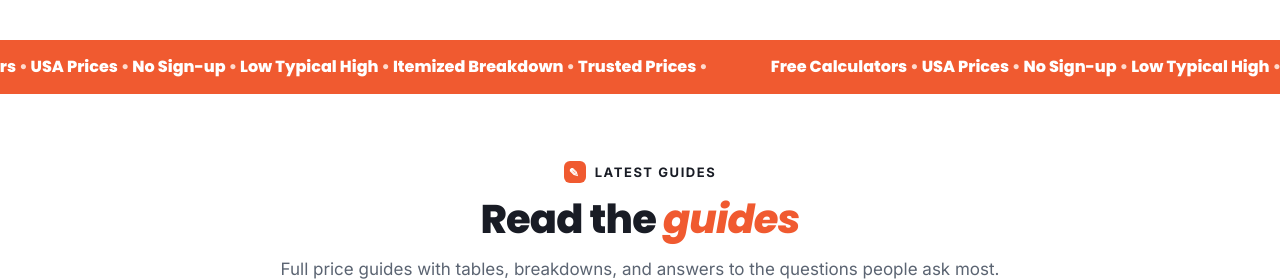
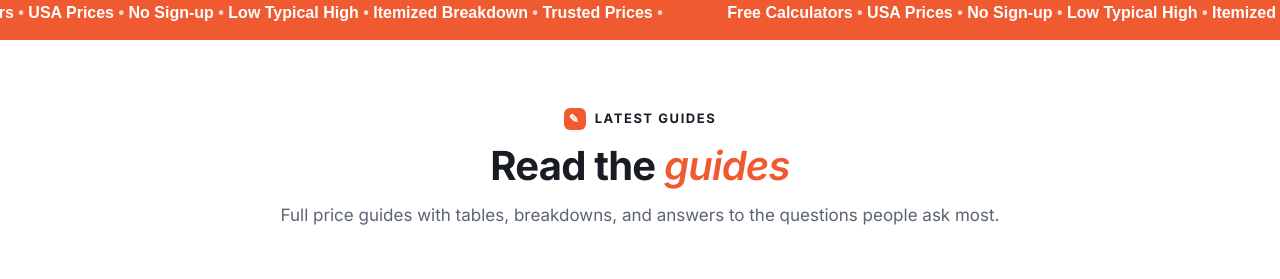
Before and after one commit to zaidmeo09-dhangal/howmuchdoesitcostusa, a Jekyll site: the page built from index.md, in a window 1280 px wide and 900 px high, scrolled down 8246 px, cut to the strip 256-535 px from the top of the window. Built offline with Jekyll 4.4.1, drawn with Linux system fonts in a browser that asks for light colours.

Commit message:
Initial deploy: add _includes/head.html

```diff
--- a/_includes/head.html
+++ b/_includes/head.html
@@ -34,7 +34,7 @@ gtag('config', 'G-FDLJY4B9YB');
 <link rel="icon" type="image/svg+xml" href="{{ '/favicon.svg' | relative_url }}">
 <link rel="preconnect" href="https://fonts.googleapis.com">
 <link rel="preconnect" href="https://fonts.gstatic.com" crossorigin>
-<link href="https://fonts.googleapis.com/css2?family=Inter:wght@400;600;700&family=Poppins:ital,wght@0,700;0,800;1,700;1,800&display=swap" rel="stylesheet">
+<link href="https://fonts.googleapis.com/css2?family=Inter:ital,wght@0,400;0,500;0,600;0,700;1,400;1,600&display=swap" rel="stylesheet">
 <link rel="stylesheet" href="{{ '/assets/css/style.css' | relative_url }}?v={{ site.time | date: '%Y%m%d%H%M' }}">
 <script>
 /* Set theme before paint: saved choice wins, otherwise light (the default). */
```
